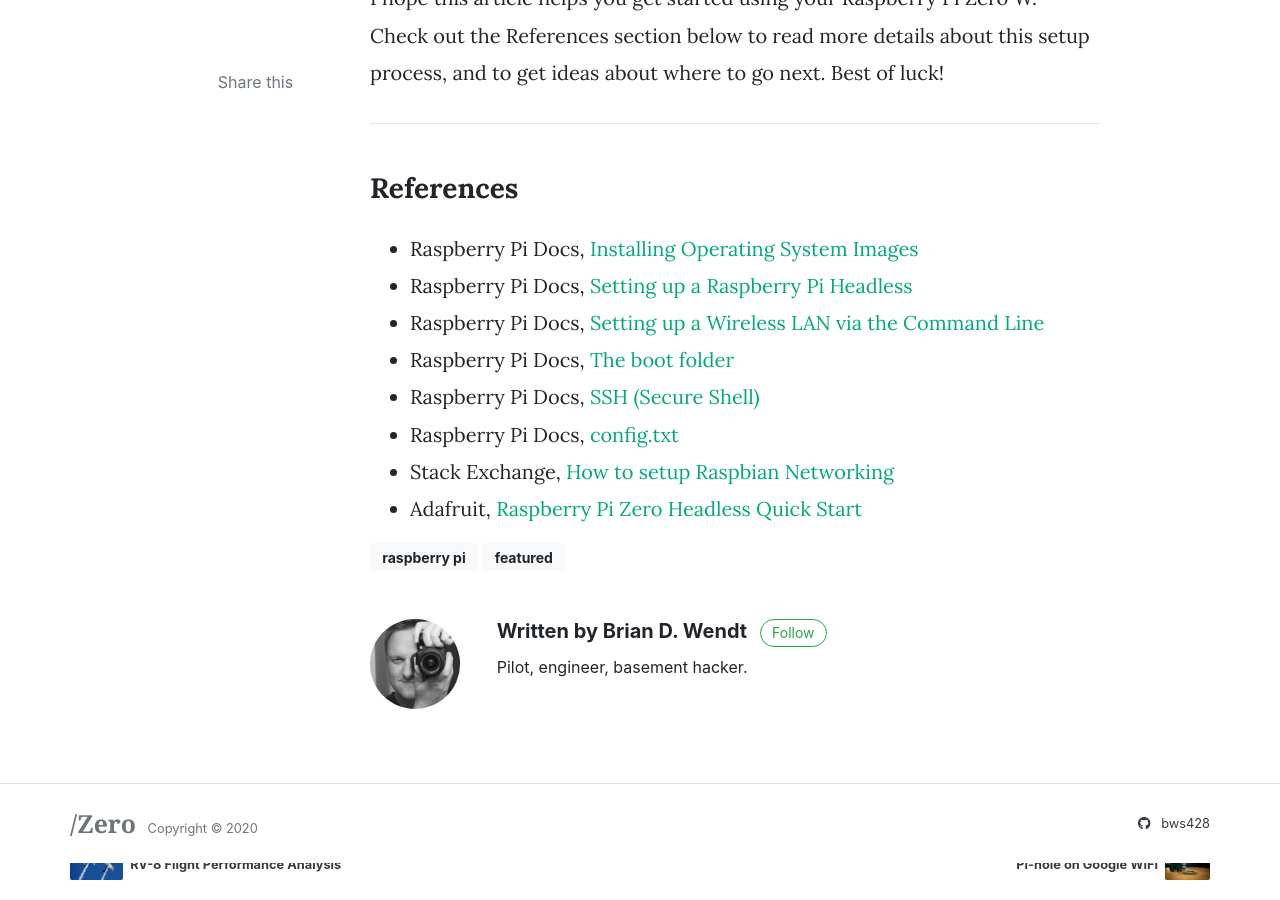
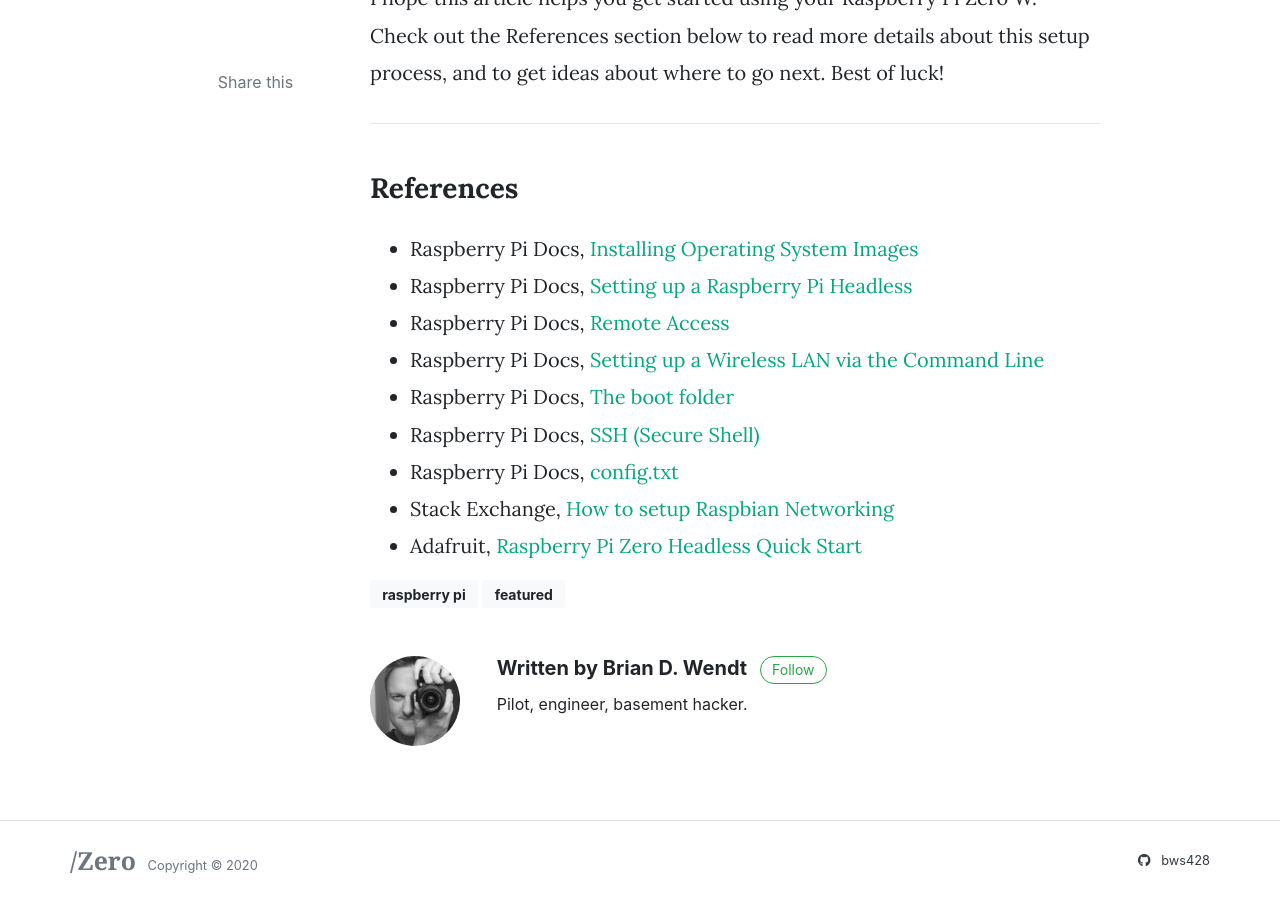
Before and after one commit to bws428/bws428.github.io, a Jekyll site: the page built from _posts/2020-05-20-raspberry-pi-zero-w-setup.md, in a window 1280 px wide and 900 px high, scrolled down 11944 px. Built offline with Jekyll 4.4.1, drawn with Linux system fonts in a browser that asks for light colours; nearby versions of some CDN libraries; comment, search, counter and statistics services are not loaded.

Commit message:
Update post

```diff
--- a/_posts/2020-05-20-raspberry-pi-zero-w-setup.md
+++ b/_posts/2020-05-20-raspberry-pi-zero-w-setup.md
@@ -168,6 +168,7 @@
 
 - Raspberry Pi Docs, [Installing Operating System Images](https://www.raspberrypi.org/documentation/installation/installing-images/)
 - Raspberry Pi Docs, [Setting up a Raspberry Pi Headless](https://www.raspberrypi.org/documentation/configuration/wireless/headless.md)
+- Raspberry Pi Docs, [Remote Access](https://www.raspberrypi.org/documentation/remote-access/README.md)
 - Raspberry Pi Docs, [Setting up a Wireless LAN via the Command Line](https://www.raspberrypi.org/documentation/configuration/wireless/wireless-cli.md)
 - Raspberry Pi Docs, [The boot folder](https://www.raspberrypi.org/documentation/configuration/boot_folder.md)
 - Raspberry Pi Docs, [SSH (Secure Shell)](https://www.raspberrypi.org/documentation/remote-access/ssh/README.md)
```
